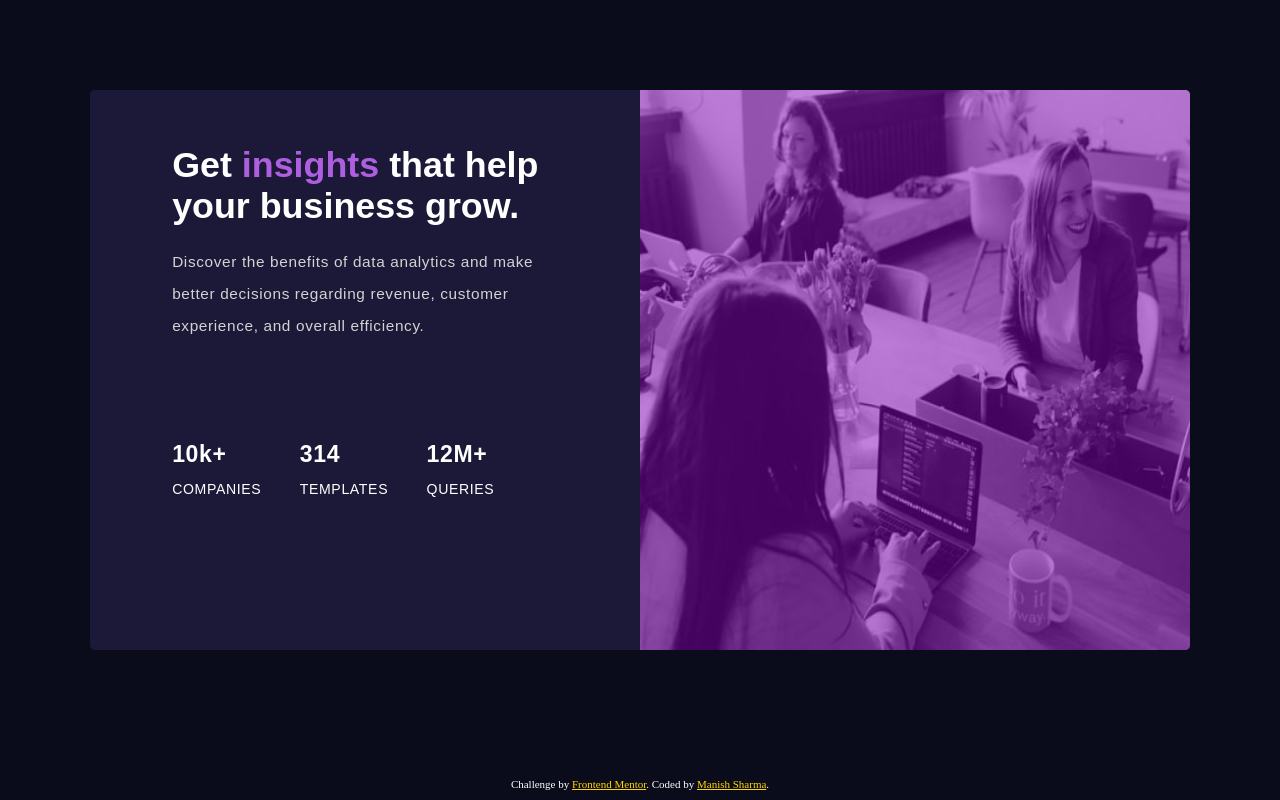
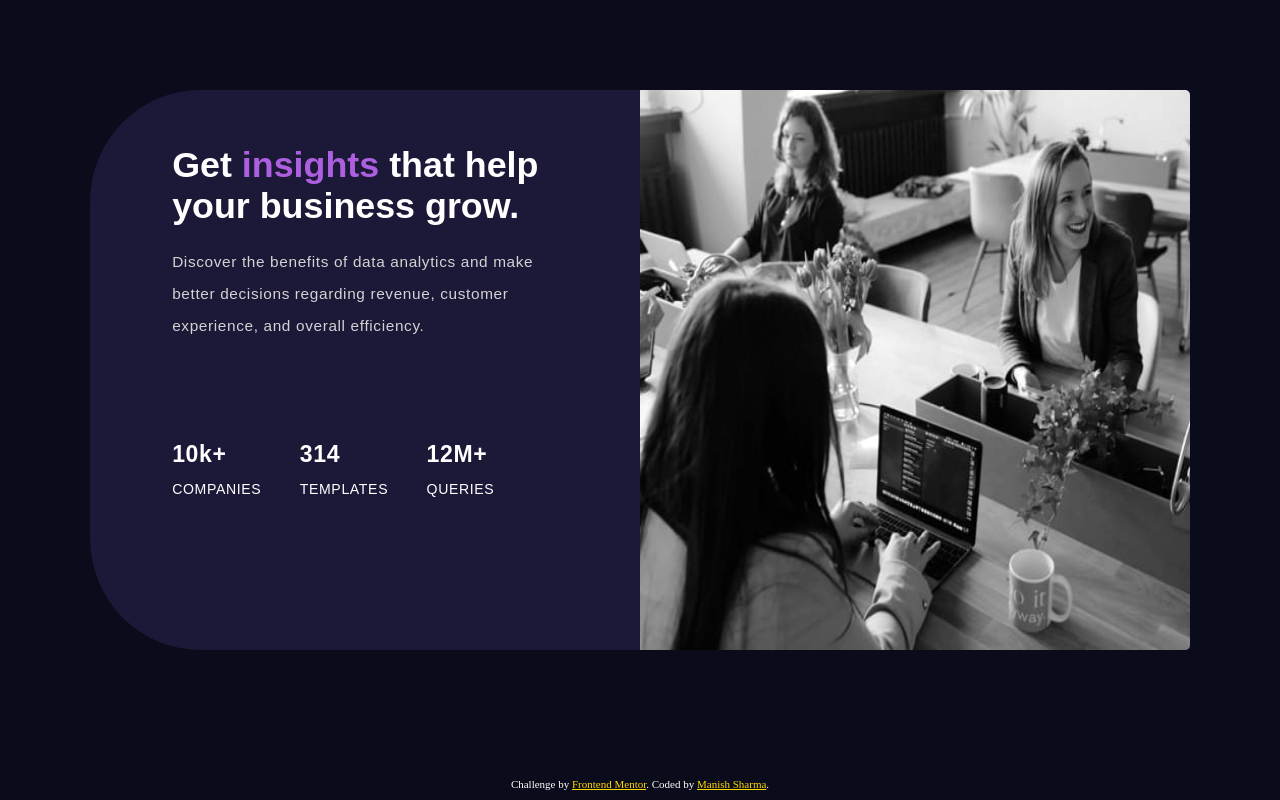
Before and after one commit to manish100ms/Frontend-Project-1, a plain HTML site: page index.html in a window 1280 px wide. In both pictures the pointer is over the element 364 px from the left and 369 px from the top of the page. Drawn offline with Linux system fonts and the light colour scheme.

Commit message:
transition

```diff
--- a/Bigger than 1440px.css
+++ b/Bigger than 1440px.css
@@ -18,6 +18,11 @@ body{
     background-color: #1C1938FF;
     border-top-left-radius: 5px;
     border-bottom-left-radius: 5px;
+    transition: all 2s;
+}
+.main-box:hover{
+    border-top-left-radius: 20%;
+    border-bottom-left-radius: 20%;
 }
 .text{
     font-family: Arial;
@@ -44,8 +49,9 @@ body{
 }
 .img-back{
     opacity: 0.5;
-    z-index: 1;
+    /* z-index: 1; */
 }
+
 .main-heading{
     font-size: 2.8vw;
     font-weight: 550;
```
